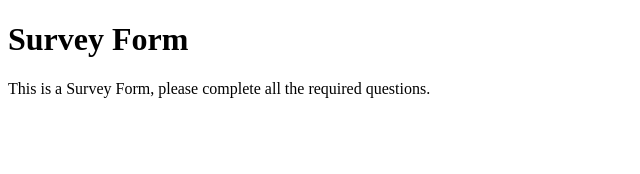
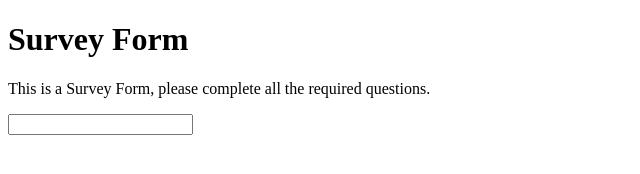
Before and after one commit to rivasbolinga/TrialMaximilianoAndrea, a plain HTML site: page index.html in a window 1280 px wide. Shown: the whole page, without its empty margins (0-640 px from the left). Drawn offline with Linux system fonts and the light colour scheme.

Commit message:
add form element

```diff
--- a/index.html
+++ b/index.html
@@ -13,6 +13,10 @@
     <p id="description">
       This is a Survey Form, please complete all the required questions.
     </p>
+
+    <form id="survey-form">
+      <input required id="name" type="text">
+    </form>
     <!--
 
     Hello Camper!
```
